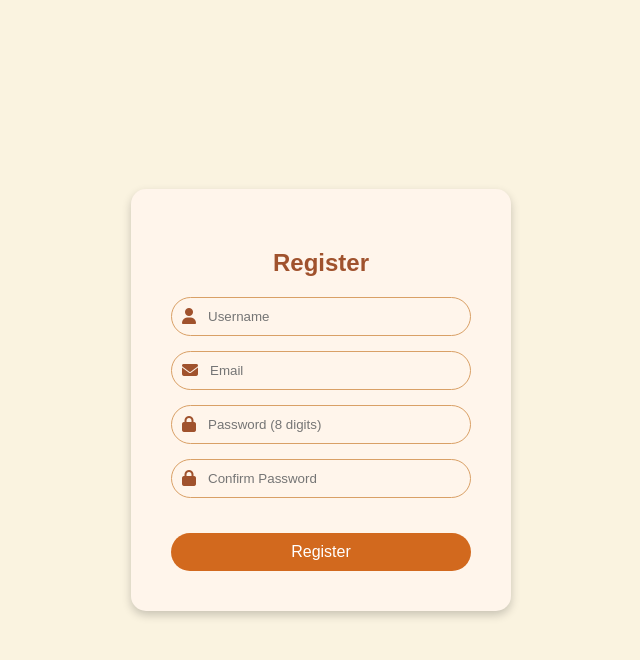
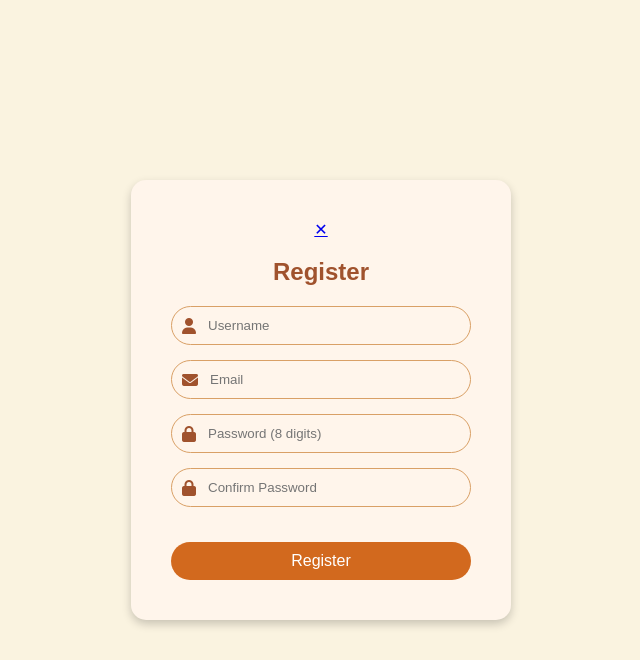
Before and after one commit to justQila/AllerSafe-TripleA, a Flask app: page /AllerSafe/register in a window 1280 px wide. Shown: the top 660 px of the page, without its empty margins (319-959 px from the left). Run offline with Flask 3, Linux system fonts and the light colour scheme.

Commit message:
Update register.html

```diff
--- a/templates/register.html
+++ b/templates/register.html
@@ -74,6 +74,9 @@
 </head>
 <body>
     <div class="container">
+        <a href="{{ url_for('main') }}" class="exit-btn" title="Close">
+        ✕
+        </a>
         <h2>Register</h2>
         <form id="registerForm" method="POST" action="/AllerSafe/register">
             <div class="input-group">
```
